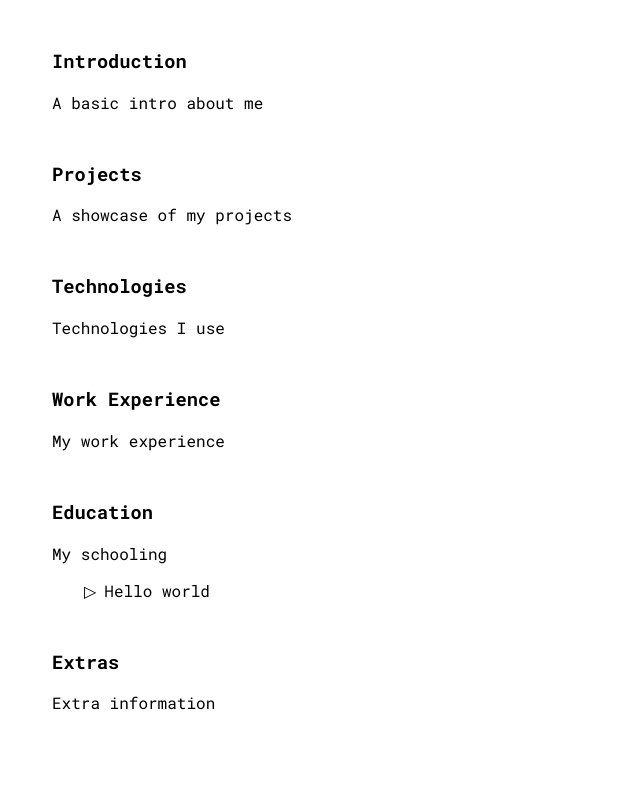
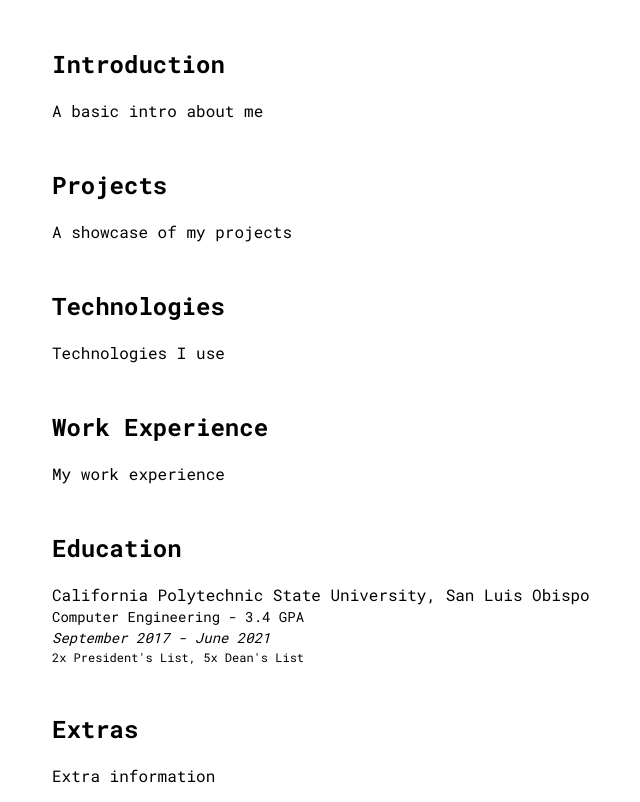
Before and after one commit to jarmeister99/portfolio, a React (Create React App) app: page / in a window 1280 px wide. Shown: the whole page, without its empty margins (272-912 px from the left). Built offline with nearby package versions, Linux system fonts and the light colour scheme.

Commit message:
added education section

```diff
--- a/src/components/Section/Section.tsx
+++ b/src/components/Section/Section.tsx
@@ -6,7 +6,7 @@ interface ISectionHeading {
 const SectionHeading: React.FC<ISectionHeading> = (props: ISectionHeading) => {
     return (
         <div>
-            <h3>{props.heading}</h3>
+            <h2>{props.heading}</h2>
         </div>
     )
 }
--- a/src/components/Section/sections/Education.tsx
+++ b/src/components/Section/sections/Education.tsx
@@ -1,11 +1,28 @@
+import styled from "styled-components";
 
+interface ICloseParagraph {
+    fontSize?: number;
+}
+const CloseParagraph = styled.p<ICloseParagraph>`
+    margin: 0.15em 0 0.15em 0;
+    font-size: ${props => {
+        const base = 14;
+        if (props.fontSize){
+            const calculatedFontSize = base + (props.fontSize * 2)
+            return `${calculatedFontSize}px`;
+        }
+        else{
+            return `${base}px`
+        }
+    }}
+`;
 const EducationSection: React.FC = () => {
     return (
         <div>
-            <p>My schooling</p>
-            <ul className="triangle-bullets">
-                <li>Hello world</li>
-            </ul>
+            <CloseParagraph fontSize={1}>California Polytechnic State University, San Luis Obispo</CloseParagraph>
+            <CloseParagraph>Computer Engineering - 3.4 GPA</CloseParagraph>
+            <CloseParagraph><i>September 2017 - June 2021</i></CloseParagraph>
+            <CloseParagraph fontSize={-1}>2x President's List, 5x Dean's List</CloseParagraph>
         </div>
     )
 }
--- a/src/index.scss
+++ b/src/index.scss
@@ -7,9 +7,9 @@
 
 .triangle-bullets {
     list-style: none;
+    padding-left: 0.5em;
     li::before {
         content: "▷";
         margin-right: 0.5em;
-        margin-left: -0.5em;
     }
 }
```
